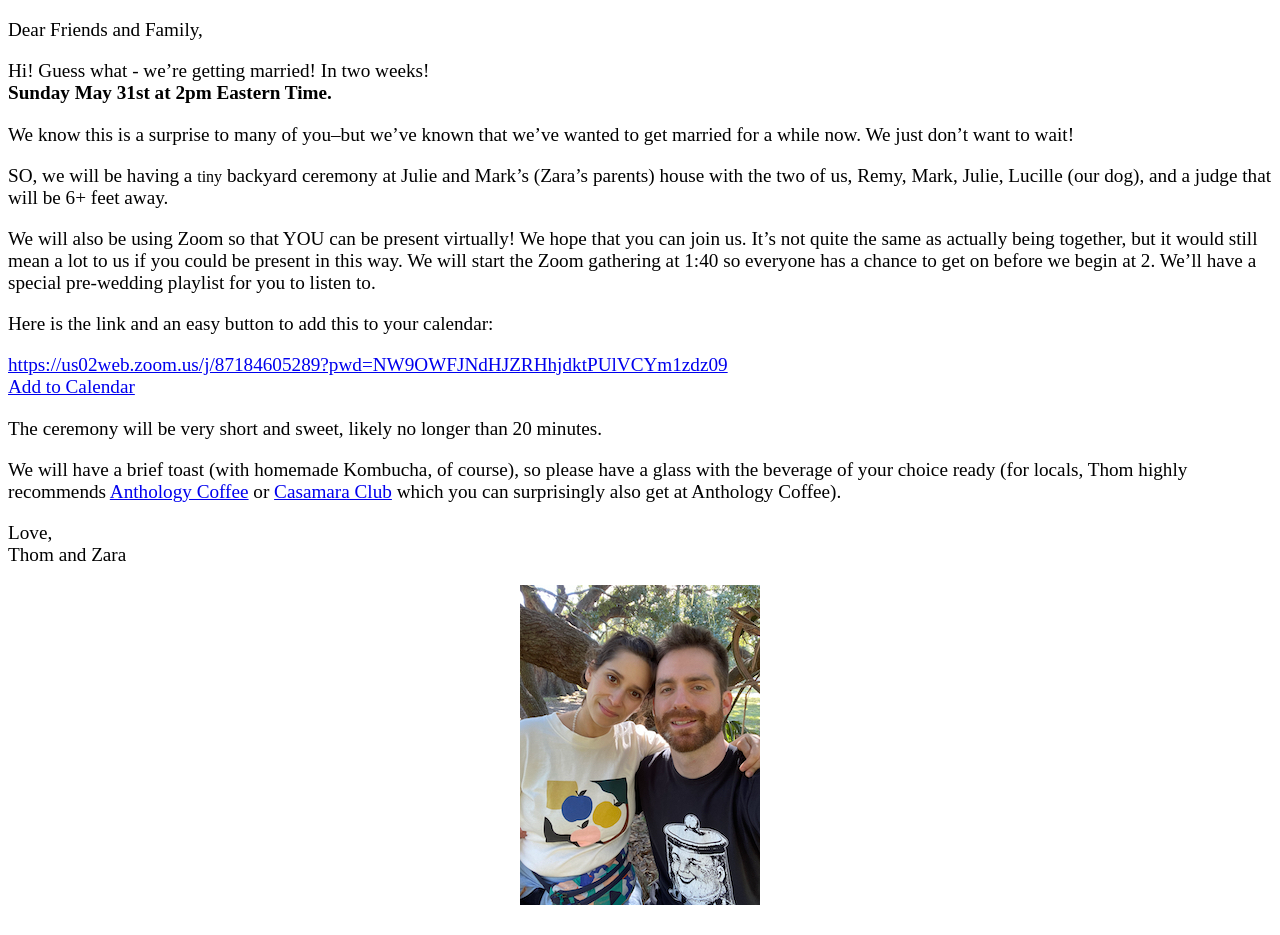
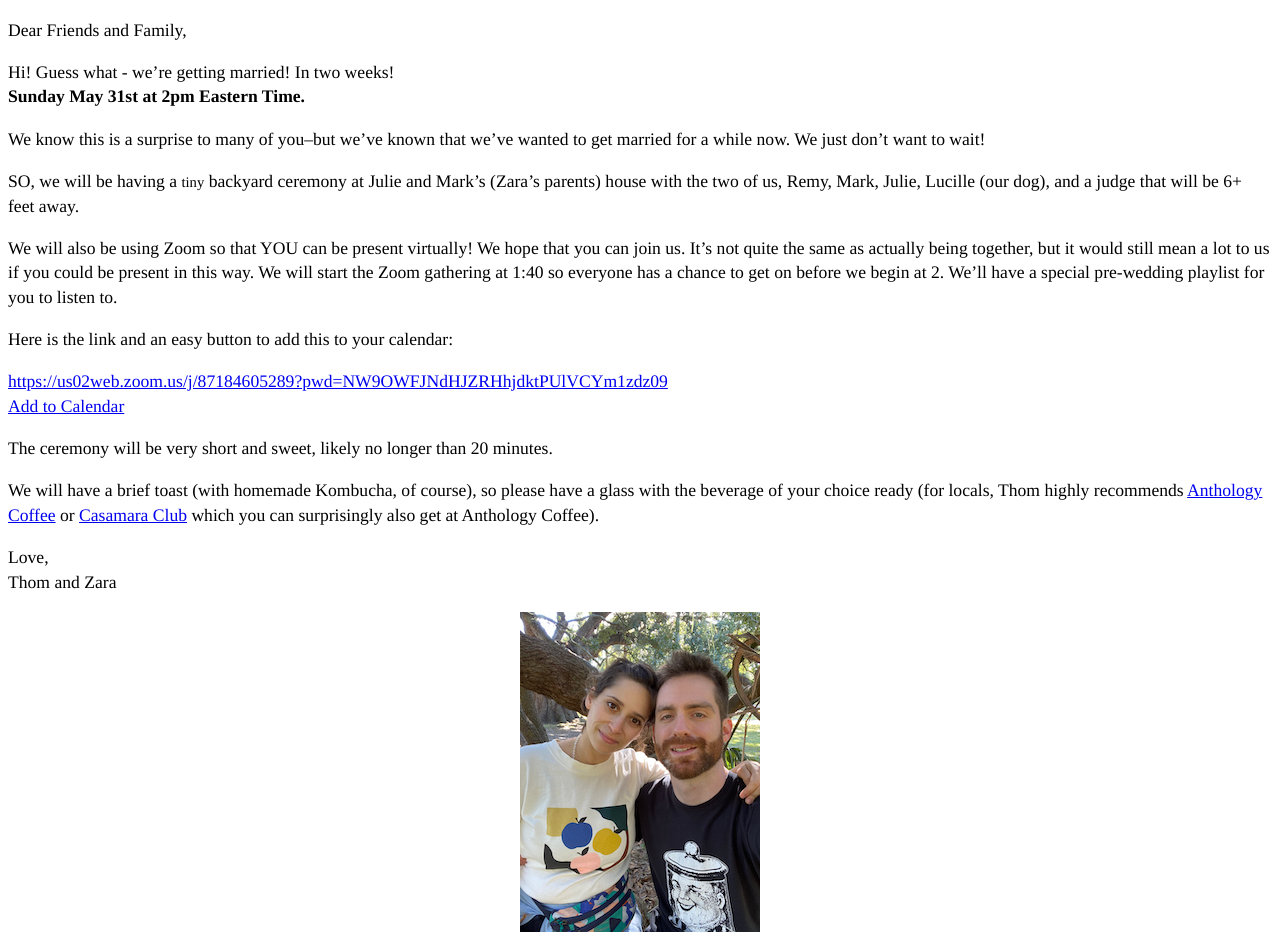
Before and after one commit to thomfogarty/thomfogarty.github.io, a plain HTML site: page index.html in a window 1280 px wide. Drawn offline with Linux system fonts and the light colour scheme.

Commit message:
even bigger font

```diff
--- a/index.html
+++ b/index.html
@@ -3,8 +3,8 @@
 <head>
 <title>Thom and Zara's Wedding</title>
 <style>
-p {
-font-size: 120%;
+html {
+  font: 1.1em/1.4 Times;
 }
 </style>
 </head>
```
